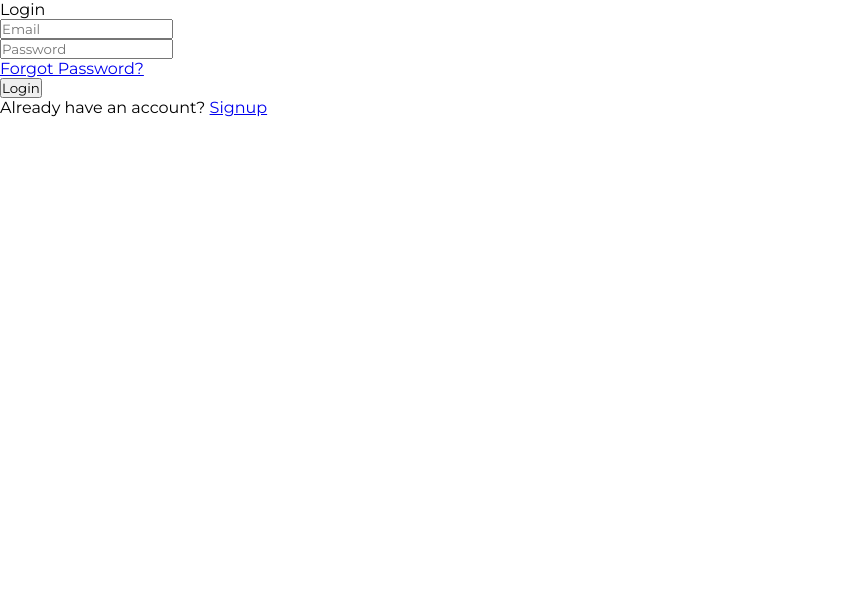
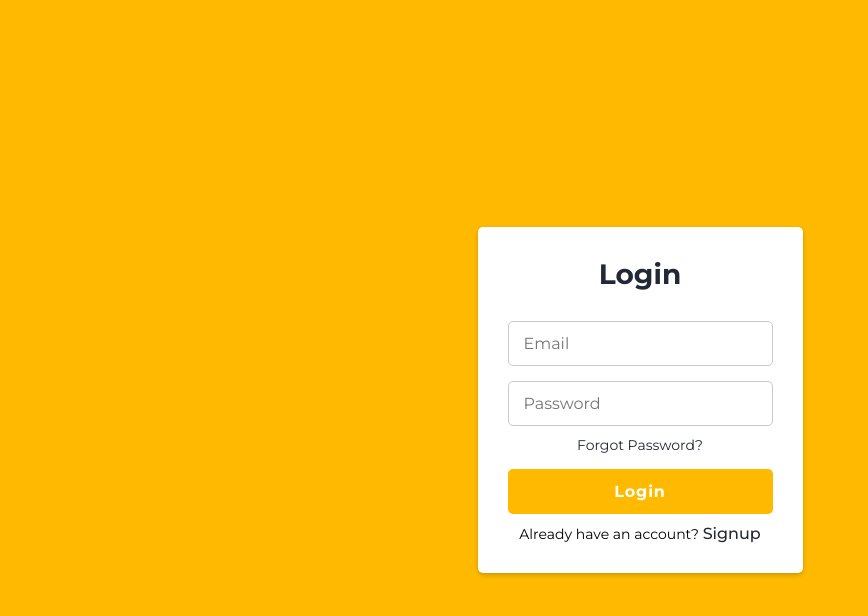
Before and after one commit to WellingtonSilva12/login-and-signup, a plain HTML site: page index.html in a window 1280 px wide. Shown: the whole page, without its empty margins (0-868 px from the left). Drawn offline with nearby package versions, Linux system fonts and the light colour scheme.

Commit message:
Login form styling

```diff
--- a/style.css
+++ b/style.css
@@ -4,3 +4,114 @@
   box-sizing: border-box;
   font-family: 'Montserrat', sans-serif;
 }
+:root {
+  --primary-color: #4070f4; /*#ffba00  |  #4070f4*/
+  --second-color: #ffba00;
+
+  --font-color: #fff;
+}
+html{
+  font-size: 62.5%; /* 1rem = 10px */
+}
+body{
+  font-size: 1.4rem;
+}
+a{
+  text-decoration: none;
+}
+.container{
+  height: 100vh;
+  width: 100%;
+  display: flex;
+  justify-content: center;
+  align-items: center;
+  gap: 20px;
+
+  background-color: var(--second-color);
+}
+
+.form{
+  max-width: 32.5rem;
+  width: 100%;
+  padding: 3rem;
+
+  background-color: #fff;
+  border-radius: 5px;
+  box-shadow: 0 2px 5px rgba(0, 0, 0, 0.2);
+}
+header.title{
+  font-size: 2.8rem;
+  font-weight: 600;
+  color: #232836;
+  text-align: center;
+}
+form{
+  margin-top: 3rem;
+}
+form .field{
+  position: relative;
+  height: 4.5rem;
+  width: 100%;
+  margin-top: 1.5rem;
+
+}
+.field input,
+.field button{
+  height: 100%;
+  width: 100%;
+  border: none;
+  border-radius: 5px;
+  font-size: 1.6rem;
+  font-weight: 400;
+}
+ .field input{
+  outline: none;
+  border: 1px solid #cacaca;
+  padding: 0 1.5rem;
+ }
+ .field input:focus{
+  border-bottom-width:2px ;
+ }
+ .eye-icon{
+  position: absolute;
+  top: 50%;
+  right:10px;
+  transform: translateY(-50%);
+  font-size: 1.8rem;
+  color: #8b8b8b;
+  cursor: pointer;
+  padding: 5px;
+ }
+ .field button {
+  background-color: #ffba00;
+  color: var(--font-color);
+  font-weight: 600;
+  letter-spacing: .9px;
+  transition: all .3s ease;
+  cursor: pointer;
+ }
+ .field button:hover {
+  background-color: #fff;
+  border: 2px solid #ffba00;
+  color: #ffba00;
+
+ }
+
+
+ .form-link{
+  text-align: center;
+  margin-top: 1rem;
+ }
+
+ .form-link .signup-link {
+  font-size: 1.6rem;
+  font-weight: 500;
+ }
+ .form a {
+  color: #232836;
+  text-decoration: none;
+ }
+
+ .form a:hover {
+  text-decoration: underline;
+ }
```
